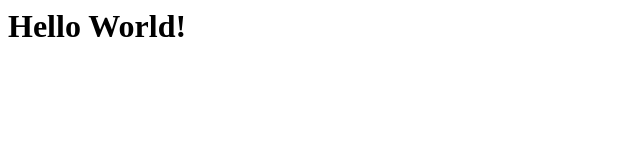
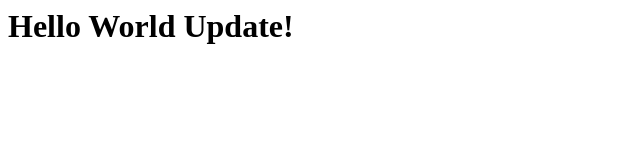
Before and after one commit to Primus19/myapplication.py, a plain HTML site: page index.html in a window 1280 px wide. Shown: the whole page, without its empty margins (0-640 px from the left). Drawn offline with Linux system fonts and the light colour scheme.

Commit message:
Update index.html

```diff
--- a/index.html
+++ b/index.html
@@ -3,6 +3,6 @@
 <title>Hello World</title>
 </head>
 <body>
-<h1>Hello World!</h1>
+<h1>Hello World Update!</h1>
 </body>
 </html>
```
